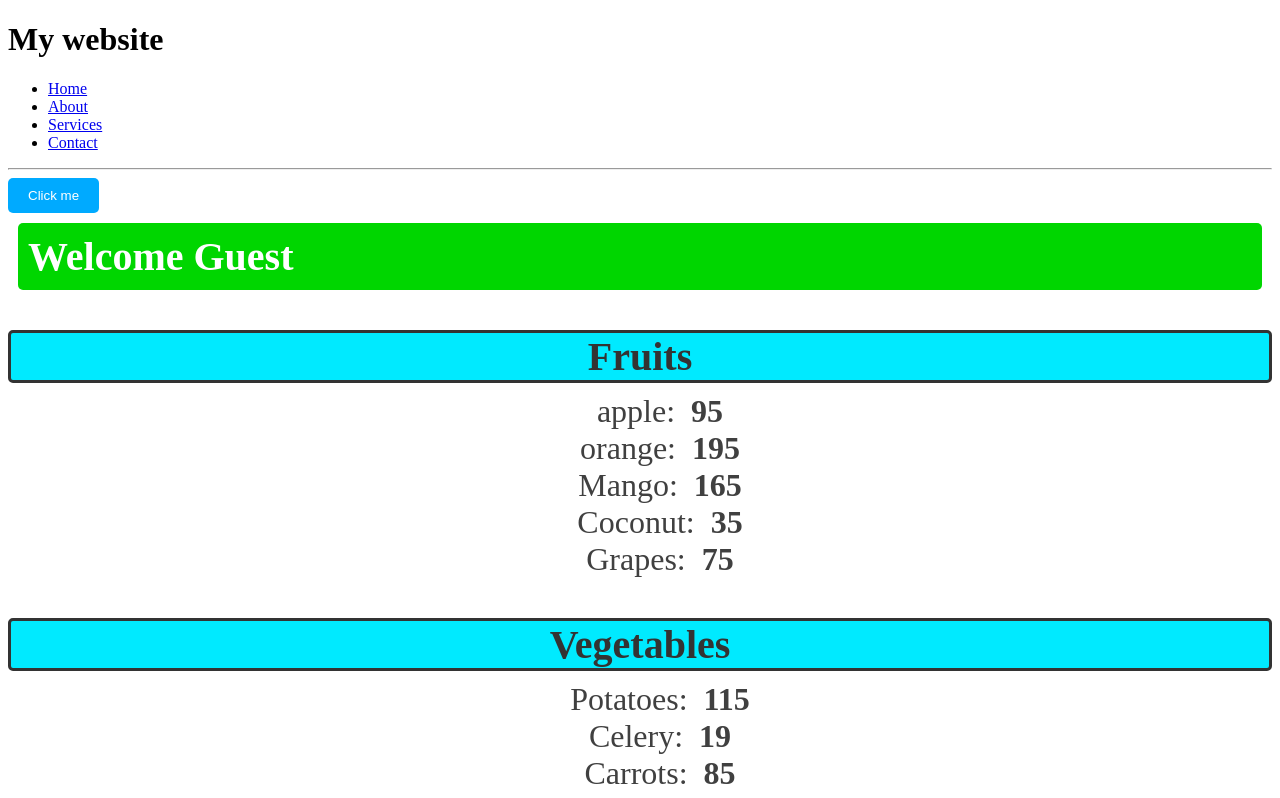
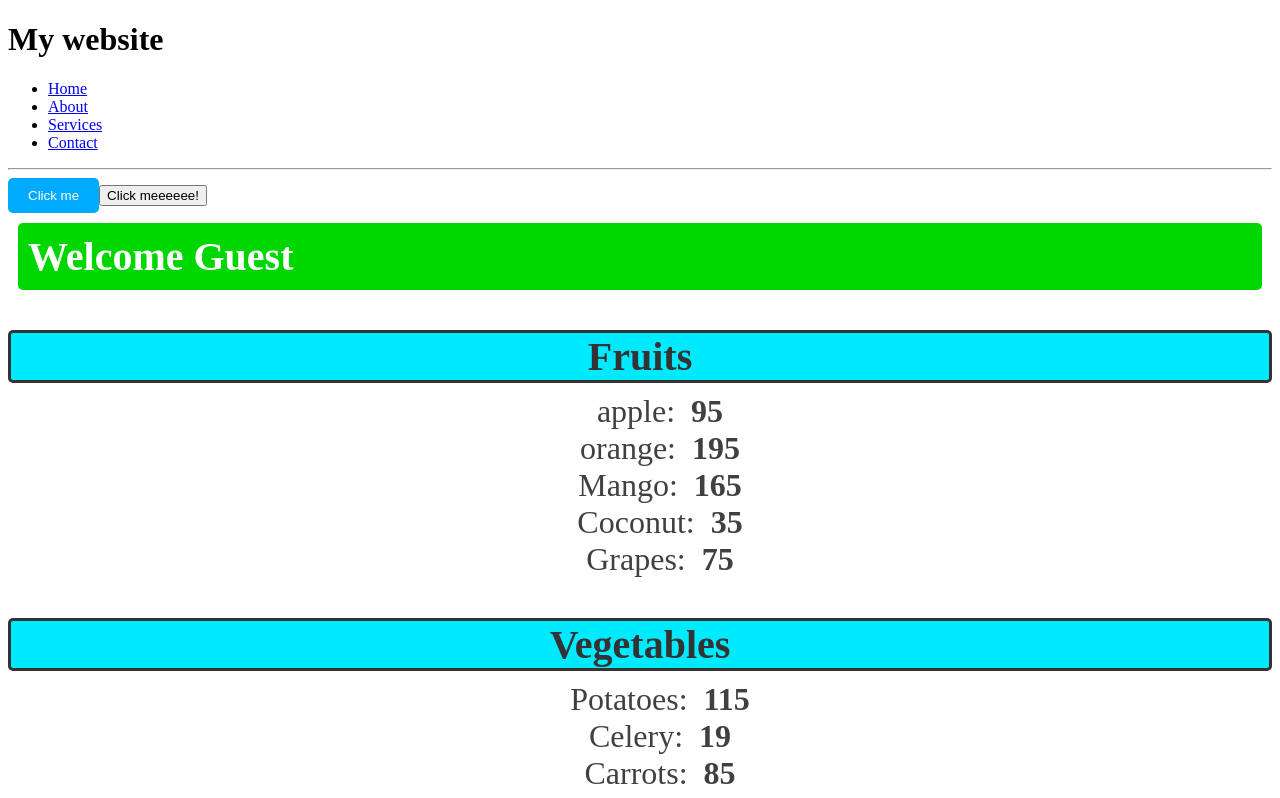
Before and after one commit to zeinaaabbb/my-react-app, a React (Vite) app: page / in a window 1280 px wide. Shown: the top 798 px of the page. Built offline with nearby package versions, Linux system fonts and the light colour scheme.

Commit message:
onclick function

```diff
--- a/src/App.jsx
+++ b/src/App.jsx
@@ -2,10 +2,11 @@ import Header from "./Header.jsx"
 import Footer from "./Footer.jsx"
 import Food from "./Food.jsx";
 import Card from "./Card.jsx";
-import Button from "./Button/Button.jsx"
+import Btn from "./Btn/Btn.jsx"
 import Student from "./Student.jsx"
 import UserGreeting from "./UserGreeting.jsx";
 import List from "./List.jsx"
+import Button from "./Button.jsx"
 
 
 function App() {
@@ -25,7 +26,8 @@ function App() {
   return(
     <>
       <Header></Header>
-      <Button></Button>
+      <Btn></Btn>
+      <Button/>
       <UserGreeting isLoggedIn={true} ></UserGreeting>
       {fruits.length > 0 ? <List items={fruits} category="Fruits" ></List> : null}
       {vegetables.length > 0 ?  <List items={vegetables} category="Vegetables" ></List> : null}
--- a/src/Button/Button.jsx
+++ b/src/Btn/Btn.jsx
@@ -1,7 +1,7 @@
 import styles from "./button.module.css"
 
-function Button() {
+function Btn() {
   return (<button className={styles.button}>Click me</button>);
 }
 
-export default Button
+export default Btn
--- /dev/null
+++ b/src/Button.jsx
@@ -0,0 +1,19 @@
+
+function Button() {
+  // const handleClick = () => console.log("hello click");
+
+  // const handleClick2 = (name) => console.log(`${name} stop clicking me`)
+  let count = 0;
+
+  const handleClick = (name) => {
+    if (count <3) {
+      count++;
+      console.log(`${name} you clicked me ${count} time/s`)
+    } else {
+      console.log(`${name} stop clicking me`)
+    }
+  }
+  return (<button onClick={() => handleClick("Zeinab")}>Click meeeeee!</button>);
+}
+
+export default Button
```
Also changed, not shown: src/Btn/button.module.css (renamed from src/Button/button.module.css).
